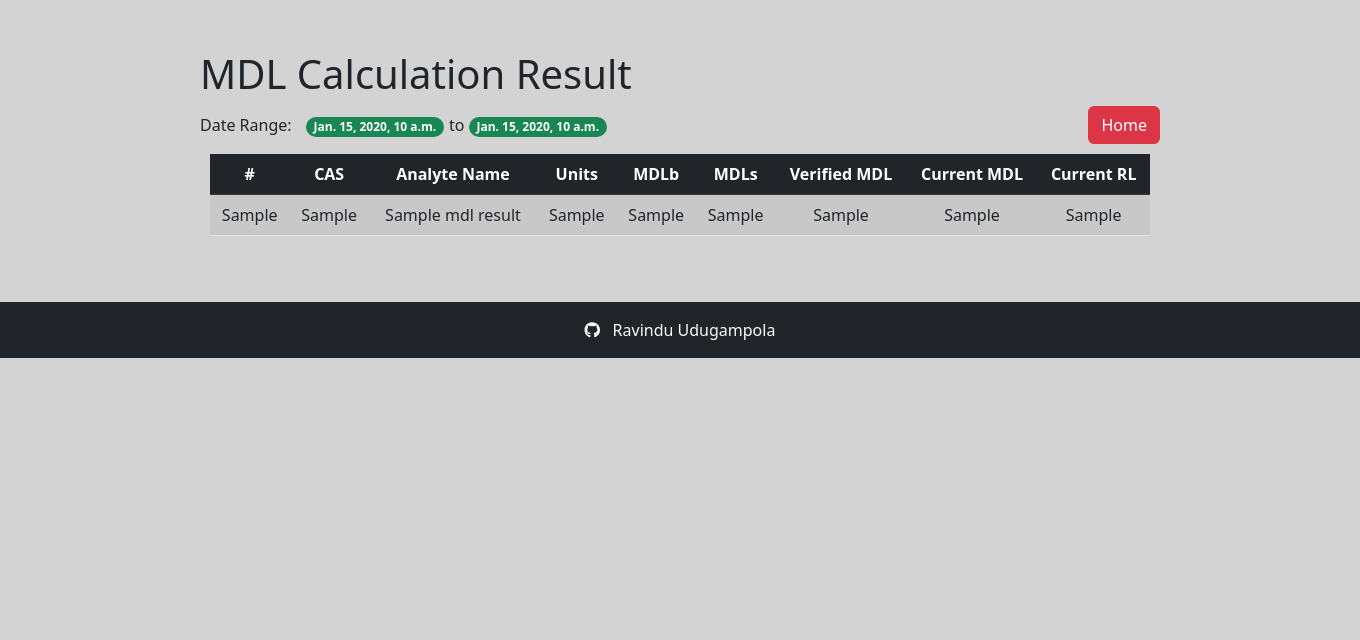
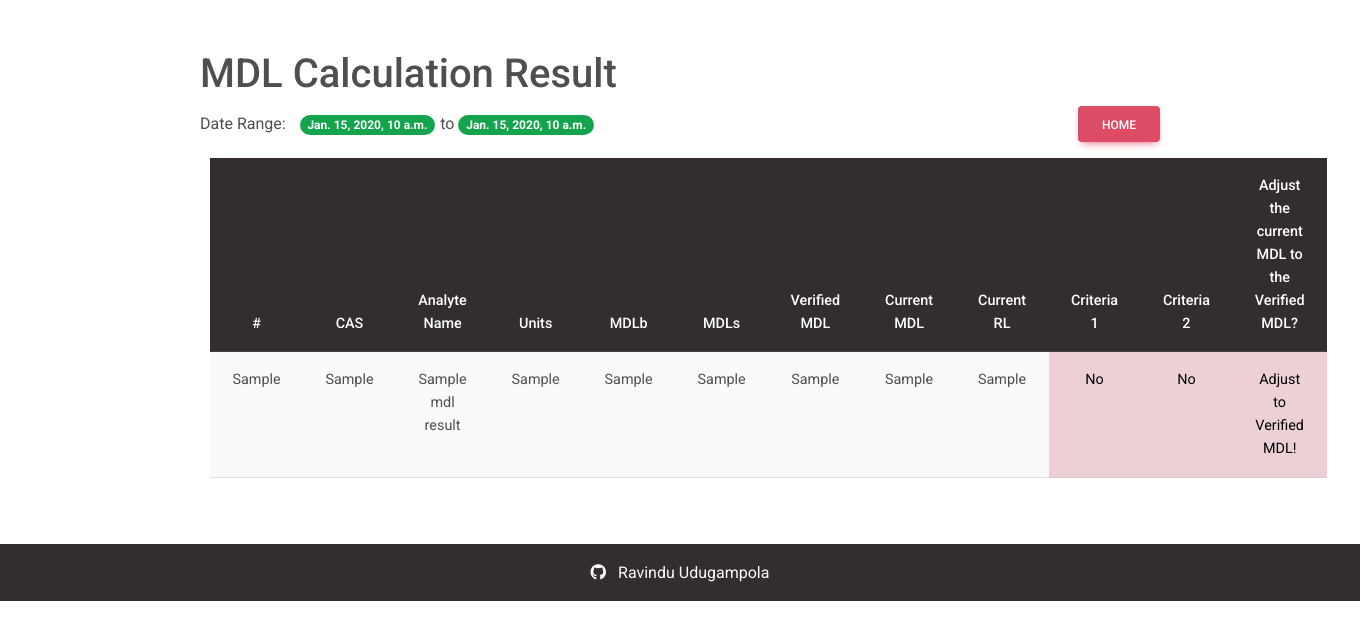
Before and after one commit to rudugampola/MDL-Calculator, a Django app: template calculate/templates/calculate/mdl_result.html in a window 1360 px wide. Shown: the top 640 px of the page. Run offline with Django 4.2, Linux system fonts and the light colour scheme; the template is opened without the code that fills it: most values are stand-ins (such as "Sample title", 1, 10 or a date in 2020); some libraries are stand-ins or nearby versions.

Commit message:
Added update criteria 🧪

```diff
--- a/calculate/templates/calculate/layout.html
+++ b/calculate/templates/calculate/layout.html
@@ -7,12 +7,13 @@
     <title>{{ title }}</title>
     <meta name="viewport" content="width=device-width, initial-scale=1" />
     <script src="https://code.jquery.com/jquery-3.6.1.min.js"></script>
+
     <script src="https://cdn.jsdelivr.net/npm/@popperjs/core@2.11.6/dist/umd/popper.min.js" integrity="sha384-oBqDVmMz9ATKxIep9tiCxS/Z9fNfEXiDAYTujMAeBAsjFuCZSmKbSSUnQlmh/jp3" crossorigin="anonymous"></script>
 
     <script>window.CKEDITOR_BASEPATH = '/static/ckeditor/ckeditor/';</script>
 
-    <link href="https://cdn.jsdelivr.net/npm/bootstrap@5.2.3/dist/css/bootstrap.min.css" rel="stylesheet" integrity="sha384-rbsA2VBKQhggwzxH7pPCaAqO46MgnOM80zW1RWuH61DGLwZJEdK2Kadq2F9CUG65" crossorigin="anonymous">
-    <script src="https://cdn.jsdelivr.net/npm/bootstrap@5.2.3/dist/js/bootstrap.bundle.min.js" integrity="sha384-kenU1KFdBIe4zVF0s0G1M5b4hcpxyD9F7jL+jjXkk+Q2h455rYXK/7HAuoJl+0I4" crossorigin="anonymous"></script>
+    {% comment %} <link href="https://cdn.jsdelivr.net/npm/bootstrap@5.2.3/dist/css/bootstrap.min.css" rel="stylesheet" integrity="sha384-rbsA2VBKQhggwzxH7pPCaAqO46MgnOM80zW1RWuH61DGLwZJEdK2Kadq2F9CUG65" crossorigin="anonymous">
+    <script src="https://cdn.jsdelivr.net/npm/bootstrap@5.2.3/dist/js/bootstrap.bundle.min.js" integrity="sha384-kenU1KFdBIe4zVF0s0G1M5b4hcpxyD9F7jL+jjXkk+Q2h455rYXK/7HAuoJl+0I4" crossorigin="anonymous"></script> {% endcomment %}
 
     <link rel="shortcut icon" href="{% static 'images/favicon.ico' %}" type="image/x-icon">
     <link href="{% static 'css/styles.css' %}" rel="stylesheet" />
@@ -31,8 +32,13 @@
     <!-- MDB -->
     <script
       type="text/javascript"
-      src="https://cdnjs.cloudflare.com/ajax/libs/mdb-ui-kit/3.3.0/mdb.min.js"
+      src="https://cdnjs.cloudflare.com/ajax/libs/mdb-ui-kit/6.1.0/mdb.min.js"
     ></script>
+    <!-- MDB -->
+    <link
+    href="https://cdnjs.cloudflare.com/ajax/libs/mdb-ui-kit/6.1.0/mdb.min.css"
+    rel="stylesheet"
+    />
   </head>
 
   <body class="body">
--- a/calculate/templates/calculate/mdl_result.html
+++ b/calculate/templates/calculate/mdl_result.html
@@ -27,11 +27,14 @@
           <th>CAS</th>
           <th>Analyte Name</th>
           <th>Units</th>
-          <th>MDLb</th>
-          <th>MDLs</th>
-          <th>Verified MDL</th>
+          <th data-toggle="tooltip" data-placement="top" title="MDLb was determined by using the guidelines per 40CFR 136 Appendix B, Section (2)(d)(iii)(B).">MDLb</th>
+          <th data-toggle="tooltip" data-placement="top" title="Calculated MDLs">MDLs</th>
+          <th data-toggle="tooltip" data-placement="top" title="Verified MDL was determined based on MDLs and MDLb rules per 40CFR 136 Appendix B,Section (4)(f).">Verified MDL</th>
           <th>Current MDL</th>
           <th>Current RL</th>
+          <th data-toggle="tooltip" data-placement="top" title="Is the Verified MDL within 0.5-2 times the Current MDL?">Criteria 1</th>
+          <th data-toggle="tooltip" data-placement="top" title="Are fewer than 3% of MB results above the current MDL?">Criteria 2</th>
+          <th>Adjust the current MDL to the Verified MDL?</th>
         </tr>
       </thead>
       <tbody>
@@ -46,6 +49,24 @@
             <td>{{ mdl.2 }}</td>
             <td>{{ mdl.3 }}</td>
             <td>{{ mdl.4 }}</td>
+
+            {% if mdl.8 == True %}
+              <td class="table-success">Yes</td>
+            {% else %}
+              <td class="table-danger">No</td>
+            {% endif %}
+
+            {% if mdl.9 == True %}
+              <td class="table-success">Yes</td>
+            {% else %}
+              <td class="table-danger">No</td>
+            {% endif %}
+
+            {% if mdl.10 == True %}
+              <td class="table-success">Optional Adjustment</td>
+            {% else %}
+              <td class="table-danger">Adjust to Verified MDL!</td>
+            {% endif %}
           </tr>
         {% endfor %}
       </tbody>
```
Also changed, not shown: calculate/views.py (+25 -1 lines).
